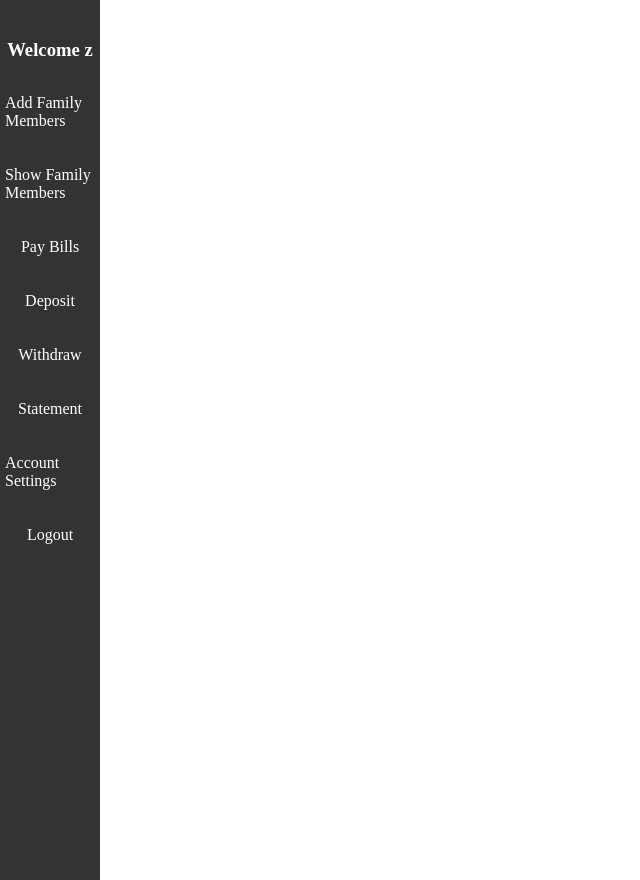
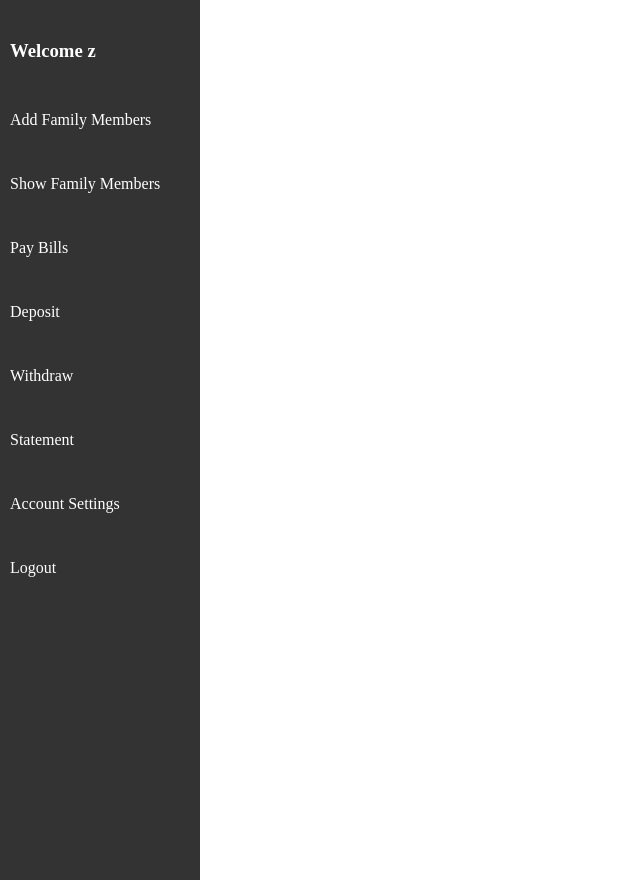
Before and after one commit to zeyad-hamouda/final2, a PHP site: page /profile.php in a window 1280 px wide. Shown: the whole page, without its empty margins (0-640 px from the left). Run offline with PHP 8.4, Linux system fonts and the light colour scheme; the visitor is signed in with stand-in values (Sample User, id 1); data comes from the database, SQL or seed files in the repository.

Commit message:
Add files via upload

```diff
--- a/profile.php
+++ b/profile.php
@@ -333,16 +333,17 @@ foreach ($family_birthdays as $family_birthday) {
 		position: fixed;
 		top: 0;
 		left: 0;
-		width: 100px;
+		width: 200px;
 		display: flex;
 		flex-direction: column;
-		align-items: center;
+		align-items: flex-start;
 		background-color: #333;
 		height: 100vh;
 		color: white;
 		padding-top: 20px;
 		transition: width 0.5s ease;
 		z-index: 1;
+
 	}
 
 	nav a {
@@ -352,6 +353,7 @@ foreach ($family_birthdays as $family_birthday) {
 		padding: 5px;
 		border-radius: 5px;
 		transition: background-color 0.3s ease;
+
 	}
 
 	nav a:hover {
@@ -363,7 +365,7 @@ foreach ($family_birthdays as $family_birthday) {
 		color: white;
 		text-decoration: none;
 		margin-top: 10px;
-		padding: 5px;
+		padding: 10px;
 		border-radius: 5px;
 		transition: background-color 0.3s ease;
 	}
@@ -376,7 +378,7 @@ foreach ($family_birthdays as $family_birthday) {
 		color: white;
 		text-decoration: none;
 		margin-top: 10px;
-		padding: 5px;
+		padding: 10px;
 		border-radius: 5px;
 		transition: background-color 0.3s ease;
 	}
@@ -388,7 +390,7 @@ foreach ($family_birthdays as $family_birthday) {
 		color: white;
 		text-decoration: none;
 		margin-top: 10px;
-		padding: 5px;
+		padding: 10px;
 		border-radius: 5px;
 		transition: background-color 0.3s ease;
 	}
@@ -400,7 +402,7 @@ foreach ($family_birthdays as $family_birthday) {
 		color: white;
 		text-decoration: none;
 		margin-top: 10px;
-		padding: 5px;
+		padding: 10px;
 		border-radius: 5px;
 		transition: background-color 0.3s ease;
 	}
@@ -414,7 +416,15 @@ foreach ($family_birthdays as $family_birthday) {
 		color: white;
 		text-decoration: none;
 		margin-top: 10px;
-		padding: 5px;
+		padding: 10px;
+		border-radius: 5px;
+		transition: background-color 0.3s ease;
+	}
+	.display-link{
+		color: white;
+		text-decoration: none;
+		margin-top: 10px;
+		padding: 10px;
 		border-radius: 5px;
 		transition: background-color 0.3s ease;
 	}
@@ -428,7 +438,15 @@ foreach ($family_birthdays as $family_birthday) {
 		color: white;
 		text-decoration: none;
 		margin-top: 10px;
-		padding: 5px;
+		padding: 10px;
+		border-radius: 5px;
+		transition: background-color 0.3s ease;
+	}
+	.logout-link{
+		color: white;
+		text-decoration: none;
+		margin-top: 10px;
+		padding: 10px;
 		border-radius: 5px;
 		transition: background-color 0.3s ease;
 	}
@@ -441,7 +459,7 @@ foreach ($family_birthdays as $family_birthday) {
 		color: white;
 		text-decoration: none;
 		margin-top: 10px;
-		padding: 5px;
+		padding: 10px;
 		border-radius: 5px;
 		transition: background-color 0.3s ease;
 	}
@@ -476,6 +494,7 @@ foreach ($family_birthdays as $family_birthday) {
 		input[type=text],
 		input[type=password],
 		input[type=number],
+		input[type=email],
 		input[type=date] {
 			width: 95%;
 			padding: 10px;
@@ -535,7 +554,6 @@ foreach ($family_birthdays as $family_birthday) {
 	}
 
 	#add-form {
-			display: flex;
 			flex-direction: column;
 			align-items: center;
 			justify-items: center;
@@ -544,7 +562,7 @@ foreach ($family_birthdays as $family_birthday) {
 			border-radius: 10px;
 			box-shadow: 0 0 10px rgba(0, 0, 0, 0.2);
 			width: 100%;
-			margin-bottom: 30px;
+			margin: 0 auto;
 			display: none;
 		}
 
@@ -554,7 +572,6 @@ foreach ($family_birthdays as $family_birthday) {
 			border-radius: 10px;
 			max-width: 900px;
 			margin: 0 auto;
-			display: block;
 			align-items: center;
 			justify-content: center;
 			display: none;
@@ -577,6 +594,7 @@ foreach ($family_birthdays as $family_birthday) {
 			text-align: center;
 			border: 1px solid black;
 			background-color: #f2f2f2;
+			justify-content: center;
 			color: #333;
 			}
 
@@ -588,8 +606,8 @@ foreach ($family_birthdays as $family_birthday) {
 
 			td:first-child {font-weight: bold;}
 
-			form button {
-			background-color: #4CAF50;
+			.edit-button {
+			background-color: #000080;
 			border: none;
 			color: white;
 			padding: 10px 20px;
@@ -600,53 +618,95 @@ foreach ($family_birthdays as $family_birthday) {
 			cursor: pointer;
 			}
 
-			form button:hover {background-color: #3e8e41;}
+			.edit-button:hover {
+				background-color: #4169E1;
+				color: #000000;
+			}
+
+			.delete-button {
+			position: relative;
+			background-color: #000080;
+			border: none;
+			color: white;
+			padding: 10px 20px;
+			text-align: center;
+			text-decoration: none;
+			display: inline-block;
+			margin: 4px 2px;
+			cursor: pointer;
+			}
+
+			.delete-button:hover {
+				background-color: #4169E1;
+				color: #000000;
+			}
 
 	#bills-form{
+		flex-direction: column;
+			align-items: center;
+			justify-items: center;
+			background-color: #DCDCDC;
+			padding: 20px;
+			border-radius: 10px;
+			box-shadow: 0 0 10px rgba(0, 0, 0, 0.2);
+			width: 100%;
+			margin: 0 auto;
 			display: none;
 	}
 	#deposit-form{
-		display:none;
+		flex-direction: column;
+			align-items: center;
+			justify-items: center;
+			background-color: #DCDCDC;
+			padding: 20px;
+			border-radius: 10px;
+			box-shadow: 0 0 10px rgba(0, 0, 0, 0.2);
+			width: 100%;
+			margin: 0 auto;
+			display: none;
 	}
 	#withdraw-form{
-		display:none;
+		flex-direction: column;
+			align-items: center;
+			justify-items: center;
+			background-color: #DCDCDC;
+			padding: 20px;
+			border-radius: 10px;
+			box-shadow: 0 0 10px rgba(0, 0, 0, 0.2);
+			width: 100%;
+			margin: 0 auto;
+			display: none;
 	}
 	#statement-form{
-		display:none;
+		flex-direction: column;
+			align-items: center;
+			justify-items: center;
+			background-color: #DCDCDC;
+			padding: 20px;
+			border-radius: 10px;
+			box-shadow: 0 0 10px rgba(0, 0, 0, 0.2);
+			width: 100%;
+			margin: 0 auto;
+			display: none;
 	}
 	#settings-form{
-		display:none;
-	}
-
-	@media (max-width: 767px) {
-		.navbar {
-			width: 50px;
-		}
-
-		.navbar a {
+		flex-direction: column;
+			align-items: center;
+			justify-items: center;
+			background-color: #DCDCDC;
+			padding: 20px;
+			border-radius: 10px;
+			box-shadow: 0 0 10px rgba(0, 0, 0, 0.2);
+			width: 100%;
+			margin: 0 auto;
 			display: none;
 	}
 
-		.navbar:hover a {
-			display: block;
-		}
-
-		#add-toggle, #show-toggle, #bills-toggle {
-			display: block;
-			width: 100%;
-			text-align: center;
-		}
-
-		#add-toggle:hover, #show-toggle:hover, #bills-toggle:hover {
-			background-color: #555;
-			cursor: pointer;
-		}
-	}
 	</style>
 	</head>
 	<body>
 	<nav class="navbar">
-		<h3>Welcome <?php echo $first_name; ?></h3>
+		<h3 class = "display-link">Welcome <?php echo $first_name; ?></h3>
 		<p class="add-link" id="add-toggle">Add Family Members</p>
 		<p class="show-link" id="show-toggle">Show Family Members</p>
 		<p class="bills-link" id="bills-toggle">Pay Bills</p>
@@ -654,7 +714,7 @@ foreach ($family_birthdays as $family_birthday) {
 		<p class="withdraw-link" id="withdraw-toggle">Withdraw</p>
 		<p class="statement-link" id="statement-toggle">Statement</p>
 		<p class="settings-link" id="settings-toggle">Account Settings</p>
-		<a href="logout.php">Logout</a>
+		<a href="logout.php" class ="logout-link">Logout</a>
 	</nav>
 	<div class="container">
 
@@ -691,13 +751,9 @@ foreach ($family_birthdays as $family_birthday) {
     $stmt->bindValue(":id", $_SESSION["user_id"]);
     $stmt->execute();
     $family_members = $stmt->fetchAll();
-				if(empty($family_members)){
+    if (empty($family_members)) {
         echo "You currently do not have any family members added";
-				} else{
-            		foreach ($family_members as $family_member) {
-                		$name = $family_member["firstname"] . " " . $family_member["lastname"];
-                		$privilege = $family_member["is_sub_user"] ? "Sub user" : "Main user";
-				}
+    } else {
         ?>
         <table>
             <thead>
@@ -712,7 +768,11 @@ foreach ($family_birthdays as $family_birthday) {
                 </tr>
             </thead>
             <tbody>
-
+            <?php
+            foreach ($family_members as $family_member) {
+                $name = $family_member["firstname"] . " " . $family_member["lastname"];
+                $privilege = $family_member["is_sub_user"] ? "Sub user" : "Main user";
+                ?>
                 <tr>
                     <td><?php echo $family_member["username"]; ?></td>
                     <td><?php echo $name; ?></td>
@@ -722,19 +782,26 @@ foreach ($family_birthdays as $family_birthday) {
                     <td>
                         <form method="post">
                             <input type="hidden" name="id" value="<?php echo $family_member['id']; ?>">
-                        	<button type="submit" name="edit_family_member_<?php echo $family_member['id']; ?>">Edit</button>
+                            <button type="submit" class ="edit-button" name="edit_family_member_<?php echo $family_member['id']; ?>">Edit</button>
                         </form>
                     </td>
                     <td>
                         <form method="post">
                             <input type="hidden" name="id" value="<?php echo $family_member['id']; ?>">
-                        	<button type="submit" name="delete_family_member">Delete</button>
+                            <button type="submit" class ="delete-button" name="delete_family_member">Delete</button>
                         </form>
                     </td>
                 </tr>
-            	<?php } ?>
+            <?php
+            } // close foreach loop
+            ?>
             </tbody>
         </table>
+    <?php
+    }
+    ?>
+</form>
+
 </form>
 		<form id="edit-form" method="post" style="display:none;">
     		<input type="hidden" name="id" id="edit-id">
```
Lines whose indentation alone changed are shown as unchanged.
